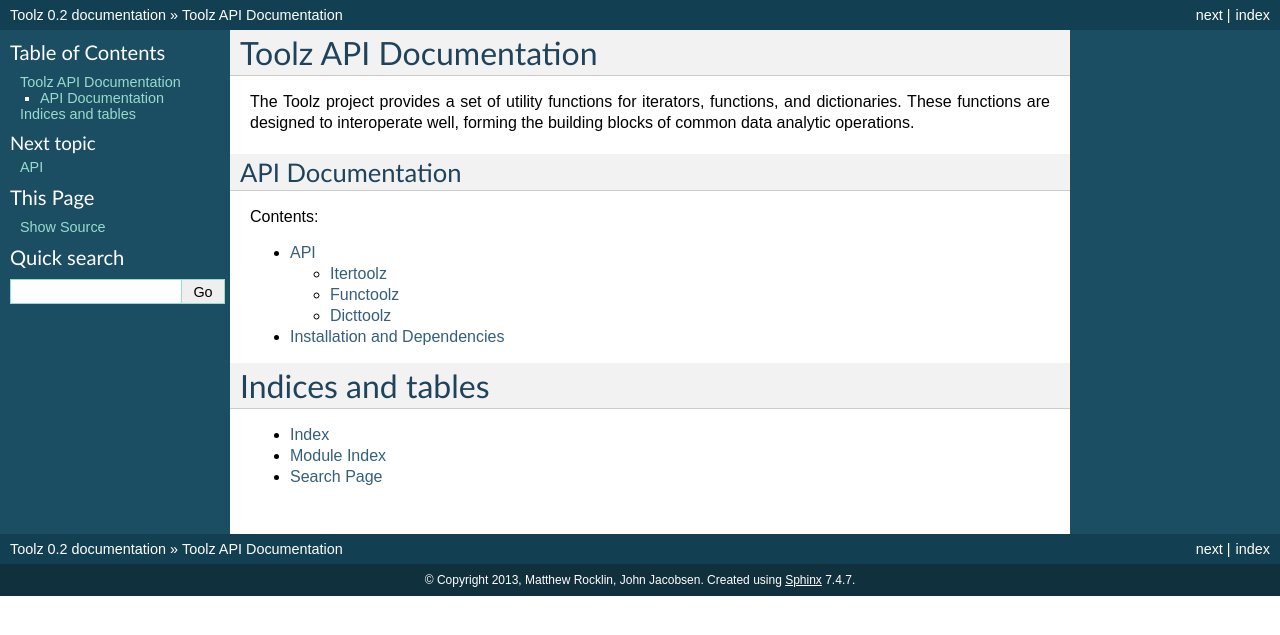
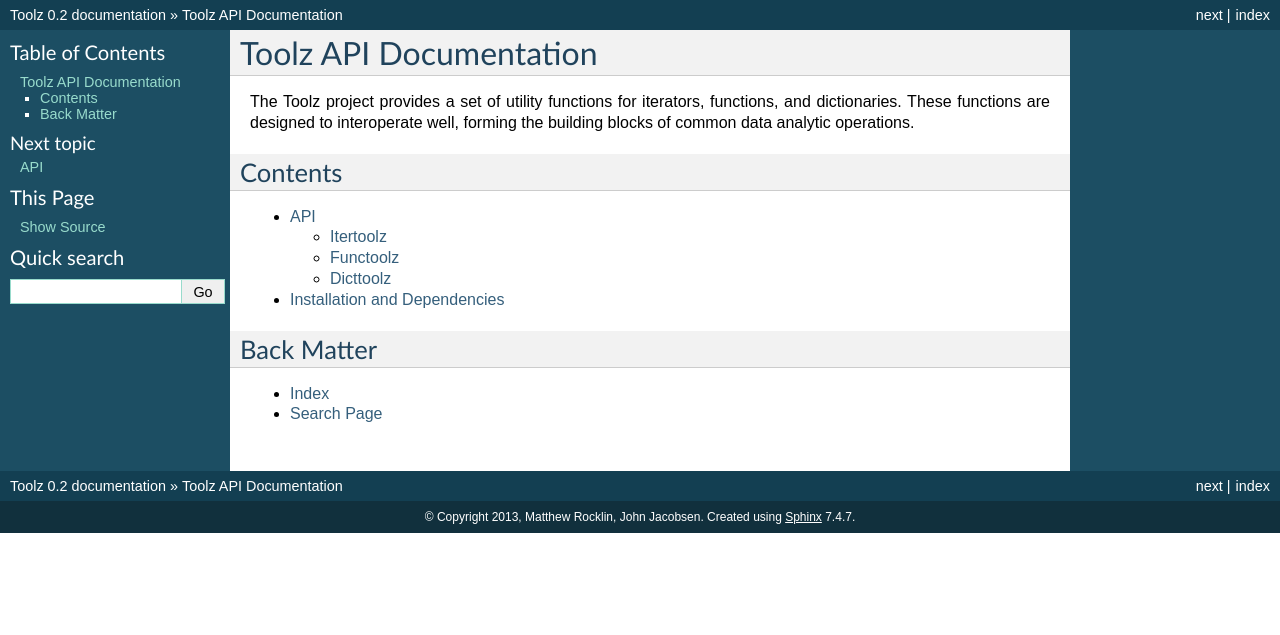
Before and after one commit to pytoolz/toolz, a Sphinx documentation site: the page built from doc/source/index.rst, in a window 1280 px wide. Shown: the top 635 px of the page. Built offline with Sphinx 7.4.7, drawn with Linux system fonts in a browser that asks for light colours.

Commit message:
reorganize front-page headers

```diff
--- a/doc/source/index.rst
+++ b/doc/source/index.rst
@@ -8,10 +8,9 @@
 
 The Toolz project provides a set of utility functions for iterators, functions, and dictionaries.  These functions are designed to interoperate well, forming the building blocks of common data analytic operations.
 
-API Documentation
------------------
 
-Contents:
+Contents
+^^^^^^^^
 
 .. toctree::
    :maxdepth: 2
@@ -19,9 +18,8 @@
    api.rst
    install.rst
 
-Indices and tables
-==================
+Back Matter
+^^^^^^^^^^^
 
 * :ref:`genindex`
-* :ref:`modindex`
 * :ref:`search`
```
